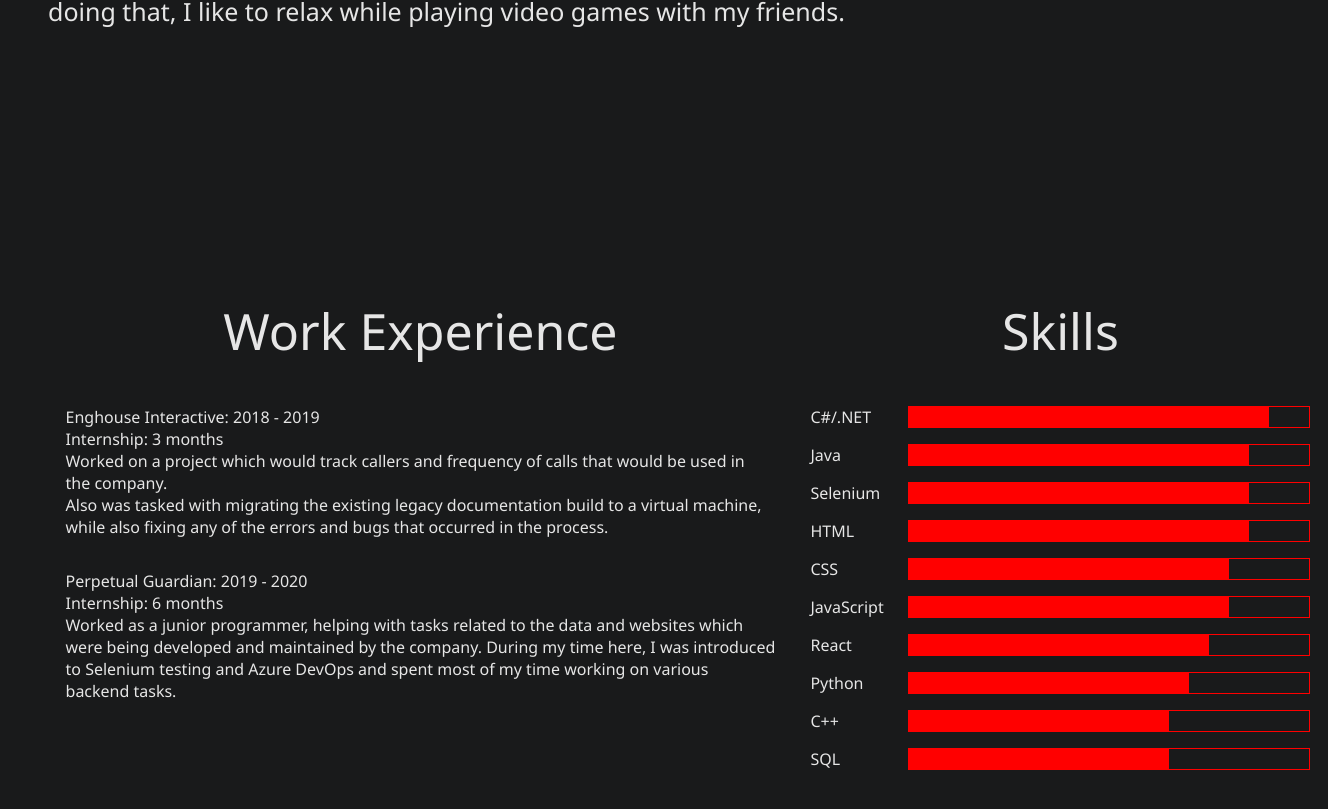
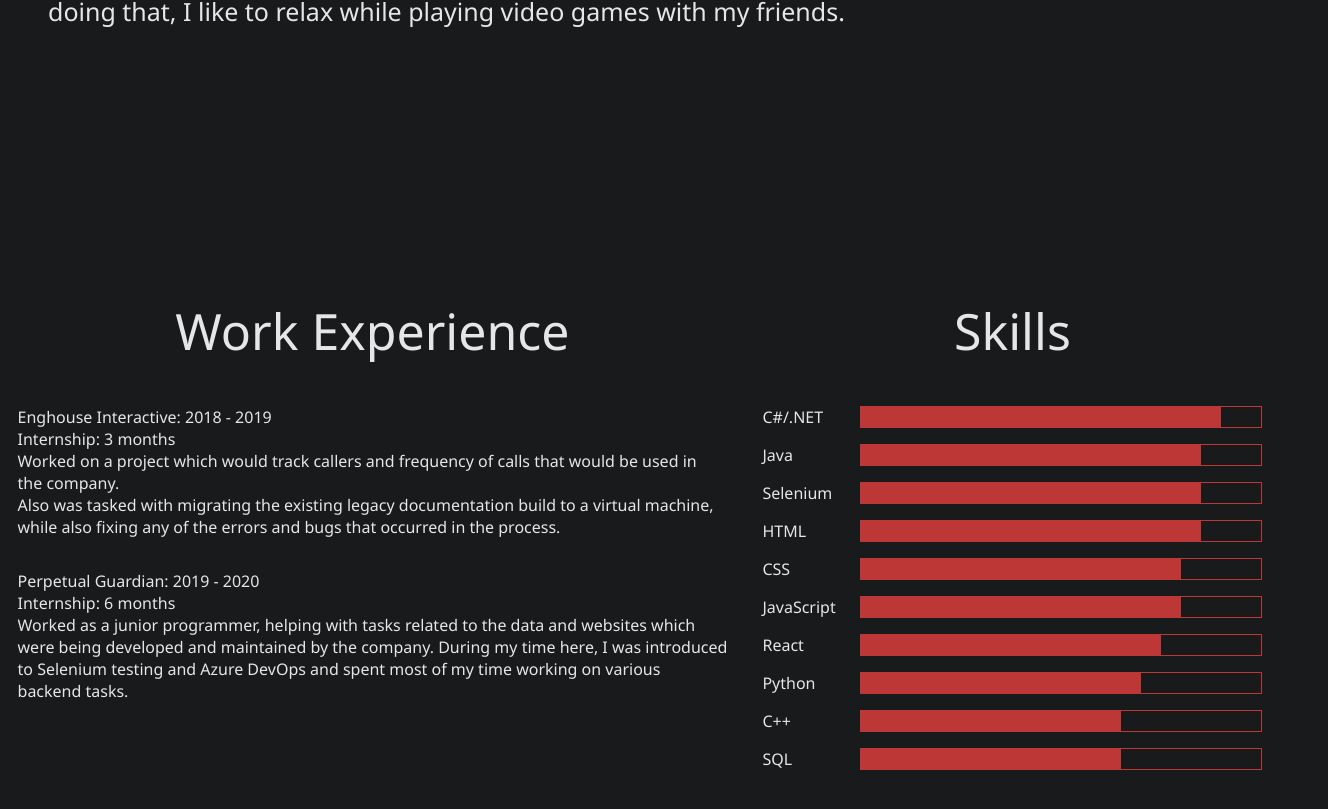
Before and after one commit to HenrygShen/Portfolio, a React (Create React App) app: page / in a window 1280 px wide. Shown: the part 1473-2282 px from the top of the page, 1328 px wide, since content can reach past the window. Built offline with nearby package versions, Linux system fonts and the light colour scheme.

Commit message:
tweak to styling

```diff
--- a/src/styles/components/ExperienceBar.scss
+++ b/src/styles/components/ExperienceBar.scss
@@ -7,17 +7,12 @@
   .bar {
     display: flex;
     flex-direction: row;
-    border: solid 1px red;
+    border: solid 1px #d43b3be1;
     width: 400px;
   }
 
   .filled-bar {
-    background-color: red;
+    background-color: #d43b3be1;
     height: 100%;
-    width: 70%;
-  }
-
-  .unfilled-bar {
-    width: 30%;
   }
 }
--- a/src/styles/containers/SkillsSection.scss
+++ b/src/styles/containers/SkillsSection.scss
@@ -3,7 +3,7 @@
   flex-direction: row;
   align-items: flex-start;
   justify-content: space-around;
-  padding: 5rem 0 0 3rem;
+  padding: 5rem 0 0 0;
   height: 100vh;
   width: 100%;
 
```
